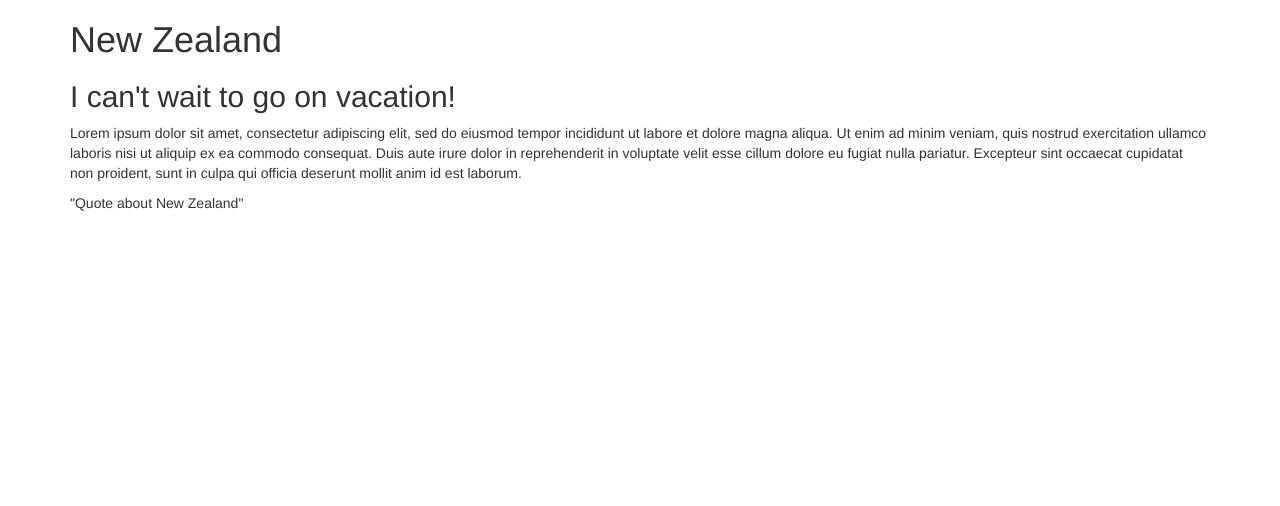
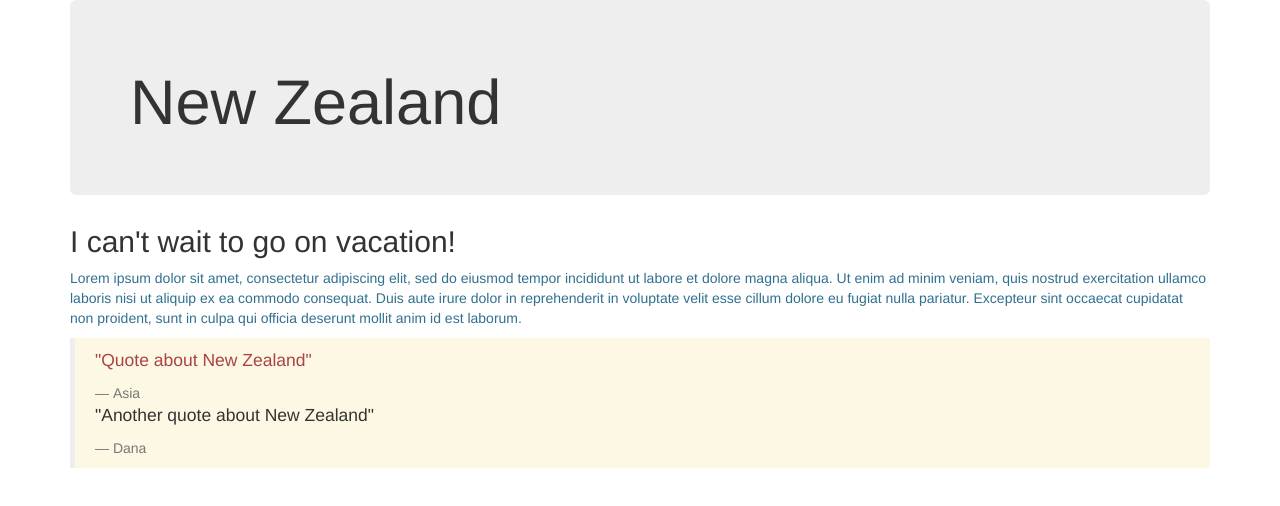
Before and after one commit to akane0915/new-zealand, a plain HTML site: page index.html in a window 1280 px wide. Drawn offline with Linux system fonts and the light colour scheme.

Commit message:
Add bootstrap container, jumbotron, blockquotes, helper classes

```diff
--- a/index.html
+++ b/index.html
@@ -6,10 +6,17 @@
   </head>
   <body>
     <div class="container">
-      <h1>New Zealand</h1>
+      <div class="jumbotron">
+        <h1>New Zealand</h1>
+      </div>
       <h2>I can't wait to go on vacation!</h2>
-      <p>Lorem ipsum dolor sit amet, consectetur adipiscing elit, sed do eiusmod tempor incididunt ut labore et dolore magna aliqua. Ut enim ad minim veniam, quis nostrud exercitation ullamco laboris nisi ut aliquip ex ea commodo consequat. Duis aute irure dolor in reprehenderit in voluptate velit esse cillum dolore eu fugiat nulla pariatur. Excepteur sint occaecat cupidatat non proident, sunt in culpa qui officia deserunt mollit anim id est laborum.</p>
-      <p>"Quote about New Zealand"</p>
+      <p class="text-info">Lorem ipsum dolor sit amet, consectetur adipiscing elit, sed do eiusmod tempor incididunt ut labore et dolore magna aliqua. Ut enim ad minim veniam, quis nostrud exercitation ullamco laboris nisi ut aliquip ex ea commodo consequat. Duis aute irure dolor in reprehenderit in voluptate velit esse cillum dolore eu fugiat nulla pariatur. Excepteur sint occaecat cupidatat non proident, sunt in culpa qui officia deserunt mollit anim id est laborum.</p>
+      <blockquote class="bg-warning">
+        <p class="text-danger">"Quote about New Zealand"</p>
+        <footer>Asia</footer>
+        <p>"Another quote about New Zealand"</p>
+        <footer>Dana</footer>
+      </blockquote>
     </div>
   </body>
 </html>
```
